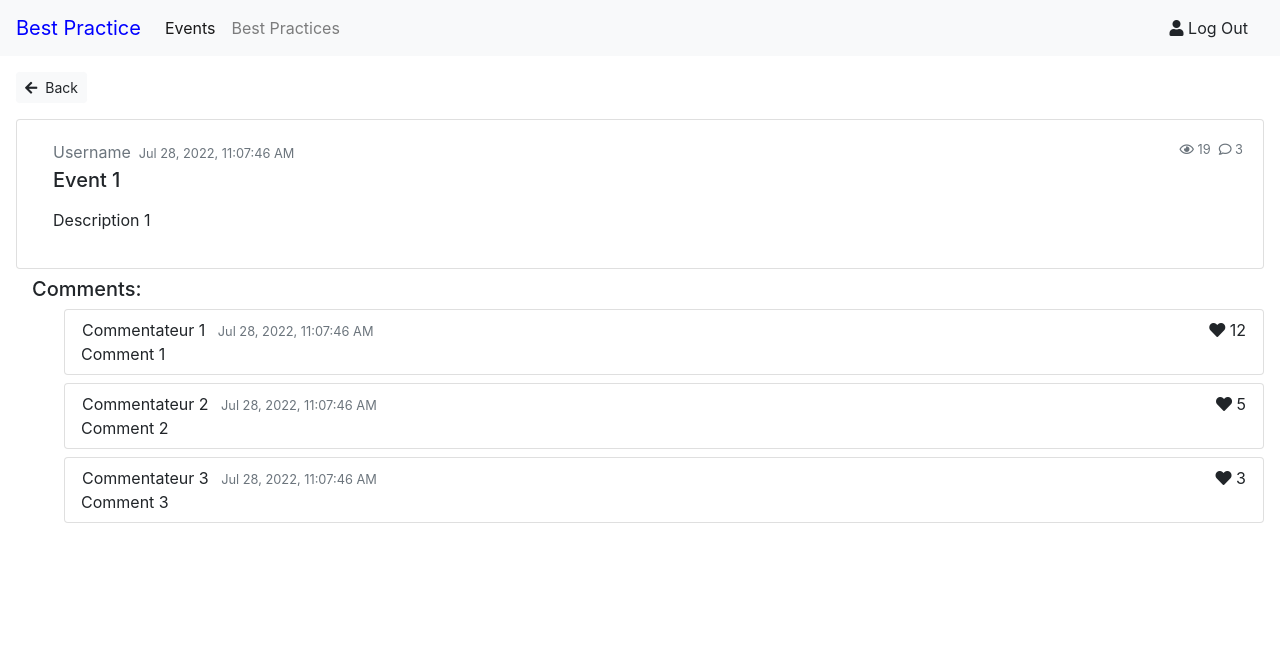
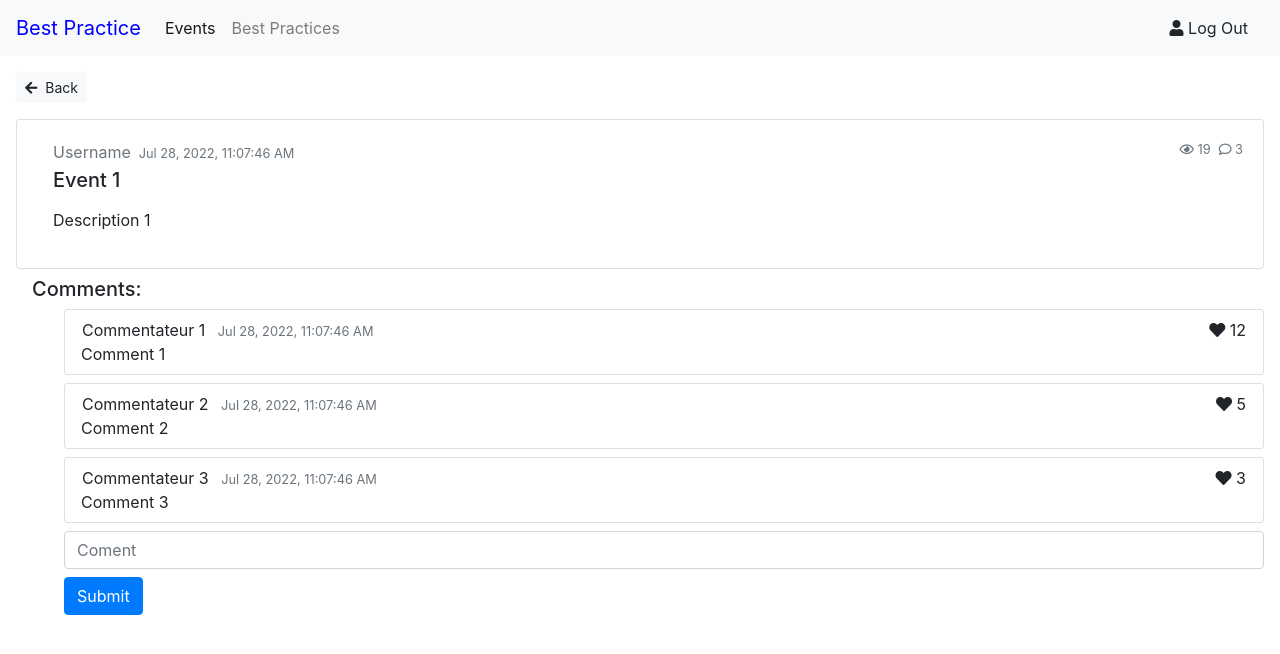
Before and after one commit to MalekMneri/forum-front, an Angular app: page /events/1 in a window 1280 px wide. Shown: the top 654 px of the page. Built offline with nearby package versions, Linux system fonts and the light colour scheme.

Commit message:
add comment in events

```diff
--- a/src/app/Services/comments.service.ts
+++ b/src/app/Services/comments.service.ts
@@ -1,9 +1,12 @@
+import { HttpClient } from '@angular/common/http';
 import { Injectable } from '@angular/core';
 
 @Injectable({
-  providedIn: 'root'
+  providedIn: 'root',
 })
 export class CommentsService {
-
-  constructor() { }
+  constructor(private http: HttpClient) {}
+  addComment(comment: any) {
+    return this.http.post('http://localhost:8080/addc', comment);
+  }
 }
--- a/src/app/bestpractices/bp-details/bp-details.component.html
+++ b/src/app/bestpractices/bp-details/bp-details.component.html
@@ -19,19 +19,4 @@
       </div>
     </div>
   </div>
-  <h5 class="ml-3">Comments:</h5>
-  <div class="ml-5">
-    <div class="card mb-2" *ngFor="let comment of commentaires">
-      <div class="card-body p-2 ml-2">
-        <div class="row">
-          <span class="ml-3">{{comment.commentateur}} <small class="text-muted ml-2">{{comment.dateCreation |date: "medium"}}</small>
-          </span>
-          <div class="ml-auto mr-4"> <i class="fa fa-heart" aria-hidden="true"></i> {{comment.nbrlikes}}</div>
-        </div>
-        <div class="font-size-sm">
-          {{comment.comment}}
-        </div>
-      </div>
-    </div>
-  </div>
 </div>
--- a/src/app/events/event-details/event-details.component.html
+++ b/src/app/events/event-details/event-details.component.html
@@ -33,5 +33,14 @@
         </div>
       </div>
     </div>
+    <form method="post" #commentForm="ngForm">
+      <div class="form-group flex-row">
+        <div class="">
+          <input class="form-control" id="comment" name="comment" placeholder="Coment" ngModel required>
+        </div>
+        <button type="submit" class="btn btn-primary mt-2" (click)="addComment(commentForm)">Submit</button>
+
+      </div>
+    </form>
   </div>
 </div>
--- a/src/app/events/event-details/event-details.component.ts
+++ b/src/app/events/event-details/event-details.component.ts
@@ -1,3 +1,5 @@
+import { NgForm } from '@angular/forms';
+import { CommentsService } from './../../Services/comments.service';
 import { Component, OnInit } from '@angular/core';
 import { Commentaire } from 'src/app/Models/Commentaire';
 import { Event } from 'src/app/Models/Event';
@@ -47,7 +49,20 @@ export class EventDetailsComponent implements OnInit {
     pieceJointe: '',
     user: 1,
   };
-  constructor() {}
+  constructor(private commentService: CommentsService) {}
 
   ngOnInit(): void {}
+
+  addComment(commentForm: NgForm) {
+    commentForm.value.event = this.event.idEvent;
+    commentForm.value.commentateur = 'Commentateur 1';
+    commentForm.value.dateCreation = new Date();
+    commentForm.value.nbrlikes = 0;
+    commentForm.value.useful = false;
+    console.log(commentForm.value);
+    this.commentService.addComment(commentForm.value).subscribe(() => {
+      this.commentaires.push(commentForm.value);
+      commentForm.reset();
+    });
+  }
 }
```
